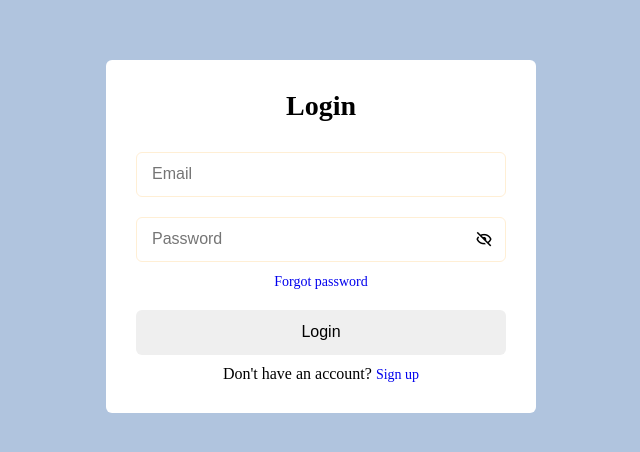
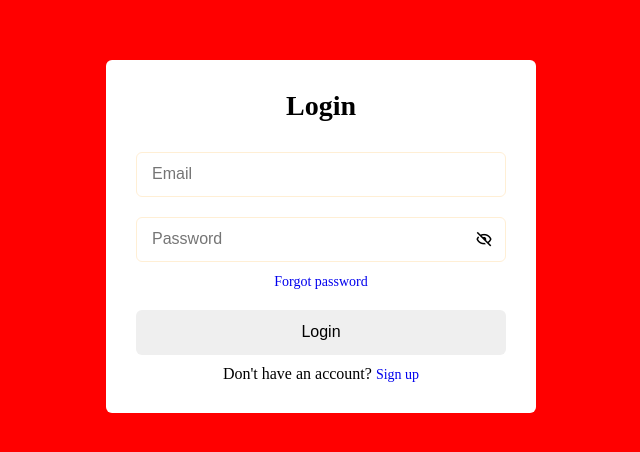
Before and after one commit to ken2615/MovieApp, a plain HTML site: page index.html in a window 1280 px wide. Shown: the part 164-616 px from the top of the page, without its empty margins (319-959 px from the left). Drawn offline with nearby package versions, Linux system fonts and the light colour scheme.

Commit message:
color changed

```diff
--- a/style.css
+++ b/style.css
@@ -10,7 +10,7 @@
     display: flex;
     align-items: center;
     justify-content: center;
-    background-color: lightsteelblue;
+    background-color: red;
     column-gap: 30px;
 }
 
```
